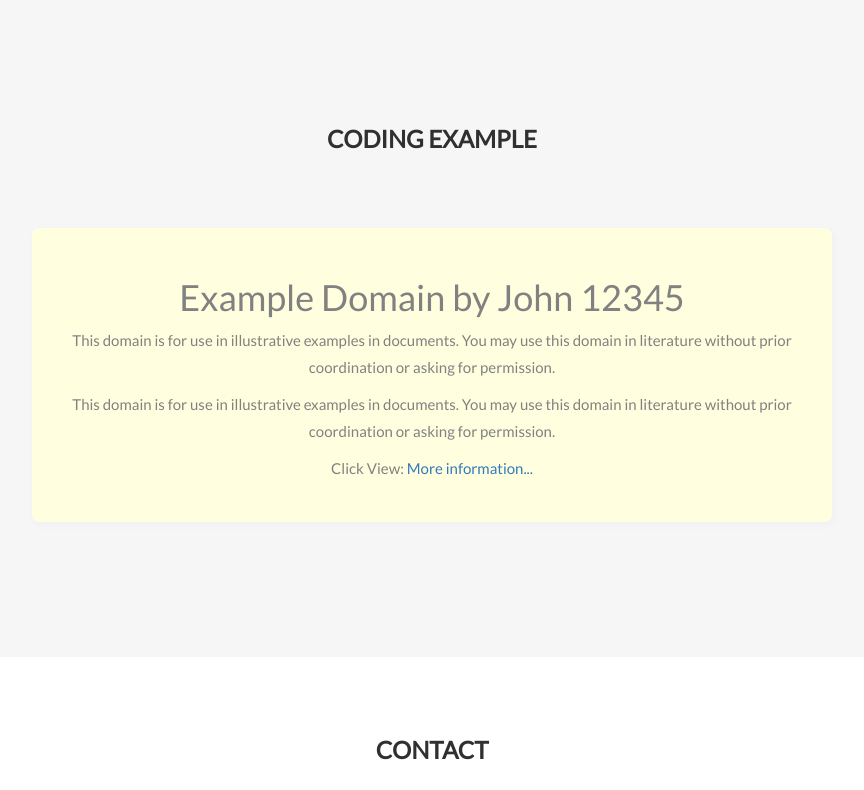
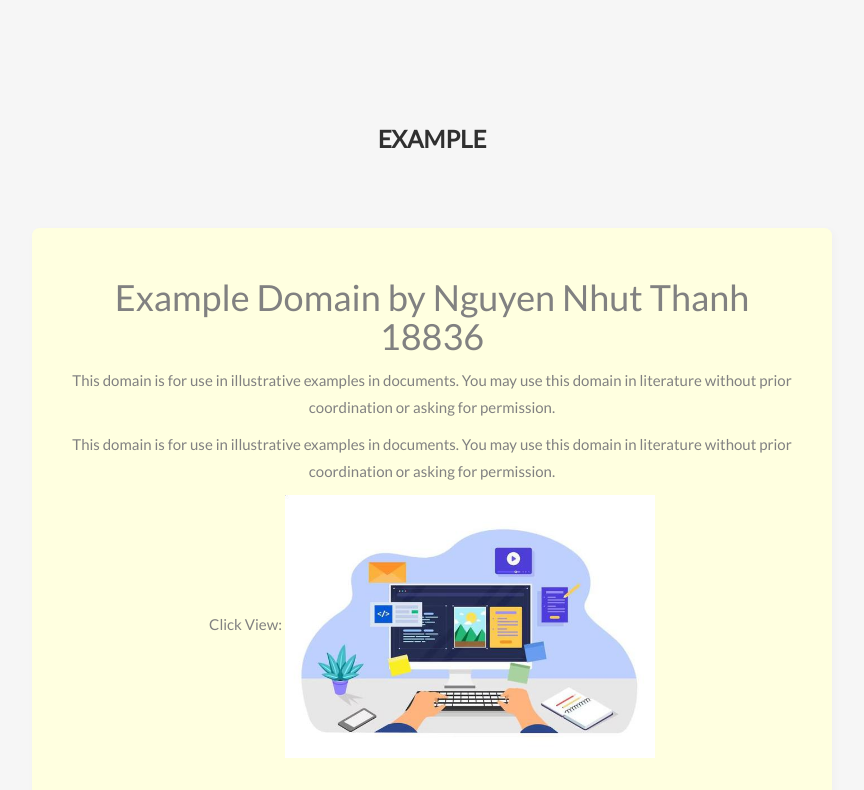
Before and after one commit to Huynbin1988/Experience, a plain HTML site: page index.html in a window 1280 px wide. Shown: the part 5400-6190 px from the top of the page, without its empty margins (208-1072 px from the left). Drawn offline with nearby package versions, Linux system fonts and the light colour scheme.

Commit message:
Update index.html

```diff
--- a/index.html
+++ b/index.html
@@ -430,15 +430,16 @@
 
 <div id="example" class="container-fluid text-center bg-grey">
   <br /><br />
-  <h2>Coding Example</h2>
+  <h2>Example</h2>
   <div id="example2">
-    <h1>Example Domain by John 12345</h1>
+    <h1>Example Domain by Nguyen Nhut Thanh 18836</h1>
     <p class="abc">This domain is for use in illustrative examples in documents. You may use this
     domain in literature without prior coordination or asking for permission.</p>
     <p>This domain is for use in illustrative examples in documents. You may use this
         domain in literature without prior coordination or asking for permission.</p>
-    <p class="abc">Click View:&nbsp;<a href="https://www.iana.org/domains/example" target="_blank">More information...</a></p>
+    <p class="abc">Click View:&nbsp;<img src="images/computer.jpg" style="width: 50%;"/></p>
   </div>
+</div>
 </div>
 
 <!-- Container (Contact Section) -->
```
